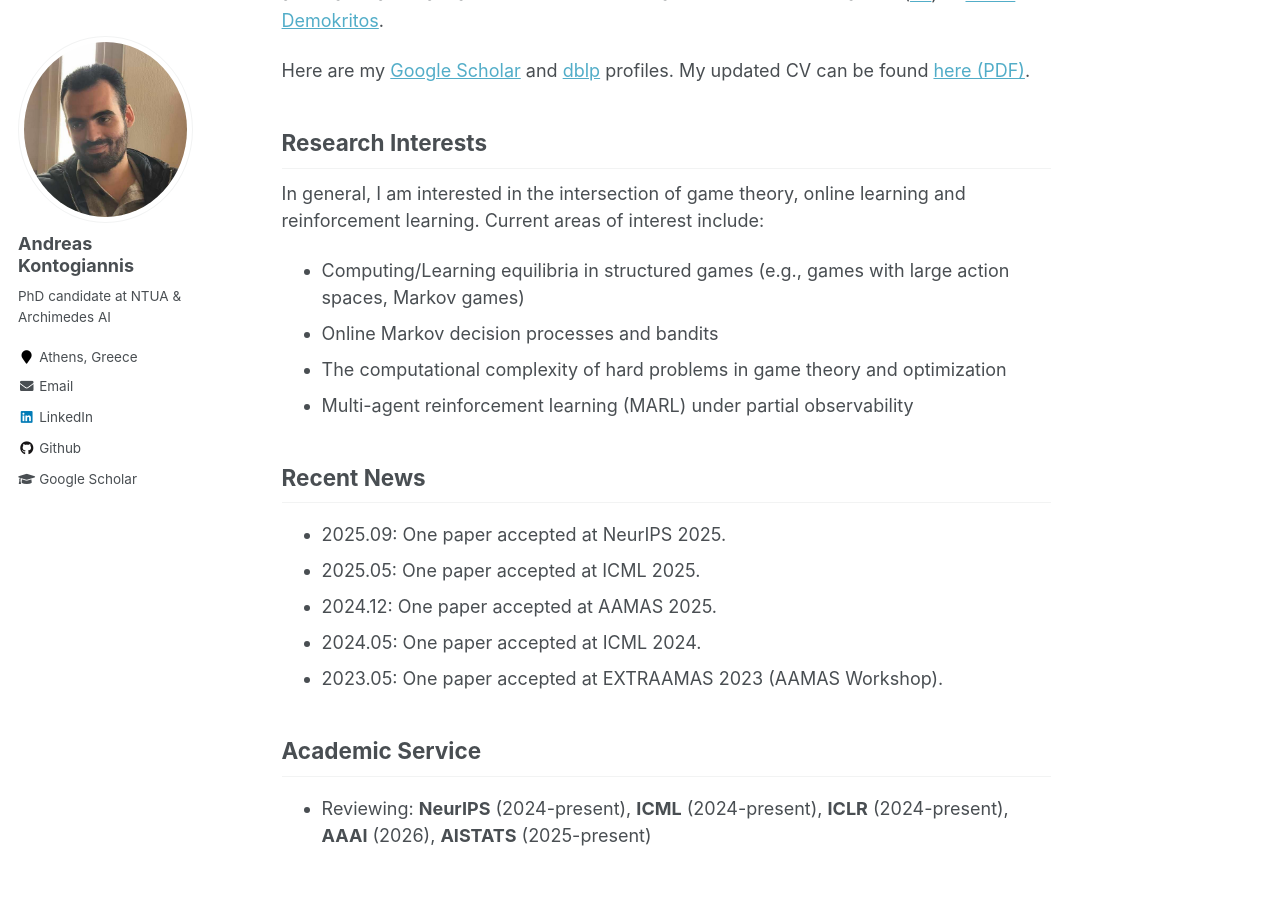
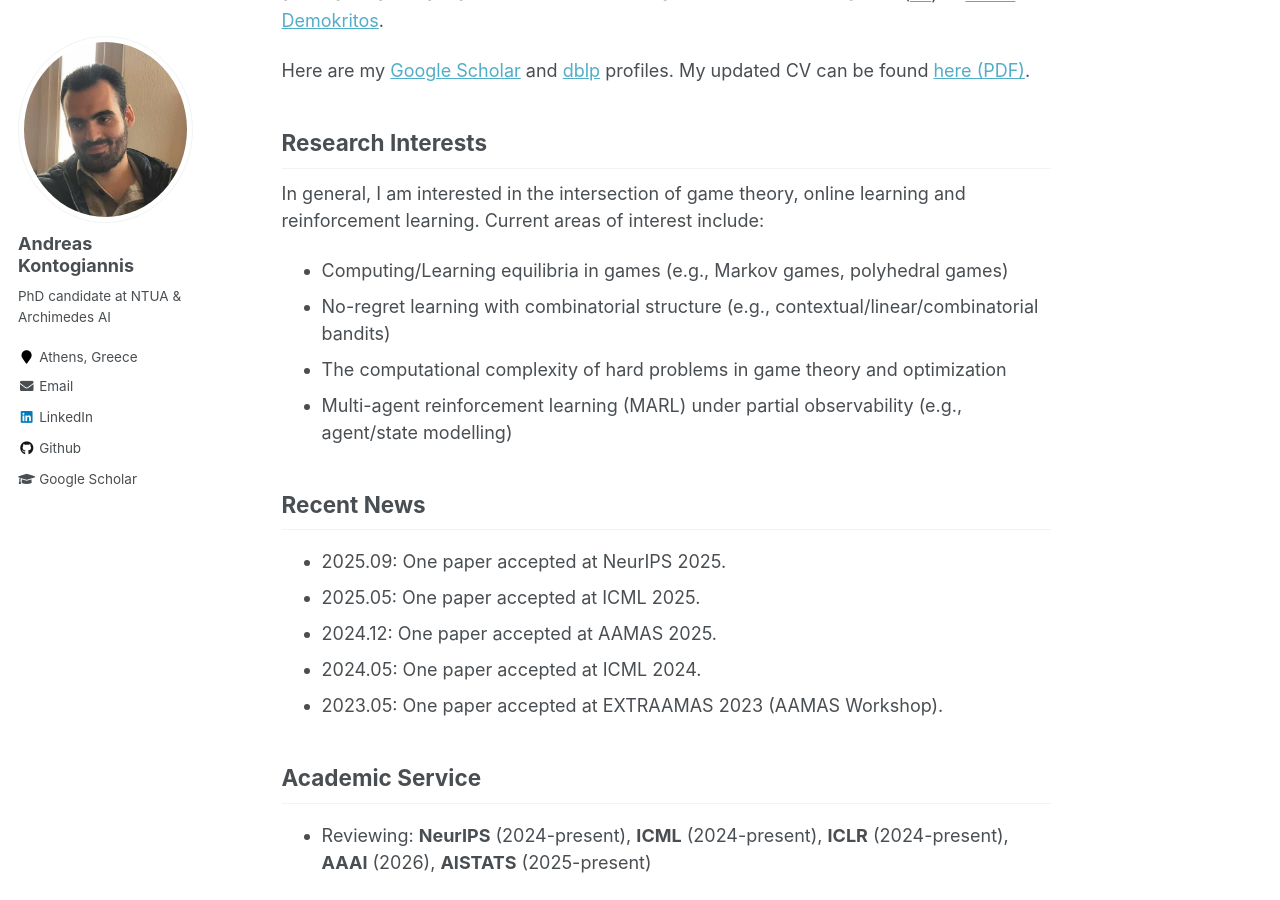
Before and after one commit to ddaedalus/ddaedalus.github.io, a Jekyll site: the page built from _pages/about.md, in a window 1280 px wide and 900 px high, scrolled down 514 px. Built offline with Jekyll 4.4.1, drawn with Linux system fonts in a browser that asks for light colours.

Commit message:
Update about.md

```diff
--- a/_pages/about.md
+++ b/_pages/about.md
@@ -17,10 +17,10 @@ Here are my [Google Scholar](https://scholar.google.nl/citations?hl=en&user=nBFs
 ## Research Interests
 
 In general, I am interested in the intersection of game theory, online learning and reinforcement learning. Current areas of interest include:
-* Computing/Learning equilibria in structured games (e.g., games with large action spaces, Markov games)
-* Online Markov decision processes and bandits
+* Computing/Learning equilibria in games (e.g., Markov games, polyhedral games)
+* No-regret learning with combinatorial structure (e.g., contextual/linear/combinatorial bandits)
 * The computational complexity of hard problems in game theory and optimization
-* Multi-agent reinforcement learning (MARL) under partial observability
+* Multi-agent reinforcement learning (MARL) under partial observability (e.g., agent/state modelling)
 
 ## Recent News
 - 2025.09: One paper accepted at NeurIPS 2025.
```
